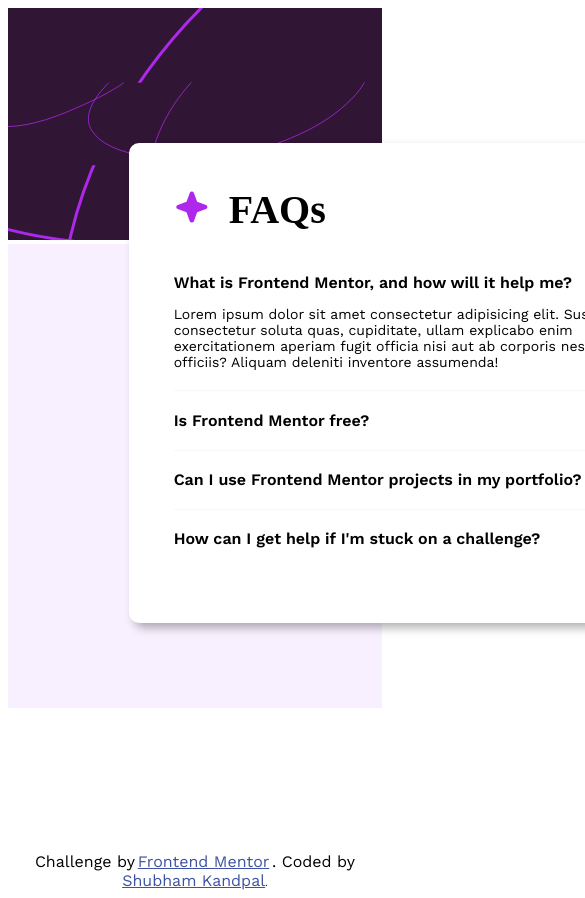
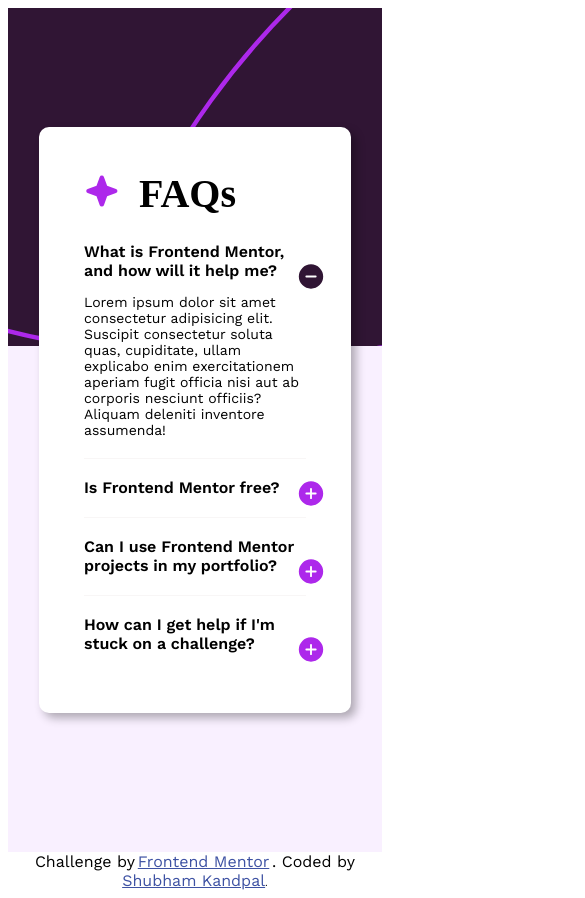
Before and after one commit to Shubham-kpl/faq-accordion-main, a plain HTML site: page index.html in a window 390 px wide. Shown: the top 898 px of the page, 585 px wide, since content can reach past the window. Drawn offline with nearby package versions, Linux system fonts and the light colour scheme; a web font is replaced by a local one.

Commit message:
Responsive touch

```diff
--- a/index.html
+++ b/index.html
@@ -24,11 +24,6 @@
   <body>
     <div class="main">
       <div class="upper">
-        <img
-          src="images/background-pattern-desktop.svg"
-          alt=""
-          class="upper_bg"
-        />
       </div>
 
       <div class="lower"></div>
--- a/style.css
+++ b/style.css
@@ -14,11 +14,18 @@ body hr {
 
 .main {
     height: 100vh;
+    position: relative;
+    display: flex;
+    flex-direction: column;
 }
 
 /* Upper division */
 .upper {
     position: relative;
+    background-image: url(images/background-pattern-desktop.svg);
+    height: 40%;
+    background-repeat: no-repeat;
+    background-size: cover;
 }
 
 .upper_bg {
@@ -27,14 +34,14 @@ body hr {
 
 /* Lower Division */
 .lower {
-    height: 55%;
+    flex-grow: 1;
     background-color: hsl(275, 100%, 97%);
 }
 
 /* Box */
 .box {
-    height: 480px;
-    width: 550px;
+    height: fit-content;
+    width: 35%;
     top: 17%;
     left: 33%;
     border-radius: 10px;
@@ -42,7 +49,7 @@ body hr {
     box-shadow: 5px 5px 10px rgba(0, 0, 0, 0.3);
     background-color: hsl(0, 0%, 100%);
     box-sizing: border-box;
-    padding: 20px 25px 0px 25px;
+    padding: 20px 25px 40px 25px;
 }
 
 .heading {
@@ -105,47 +112,60 @@ svg {
 }
 
 /* Media Query */
-@media screen and (max-width: 580px) {
-    .upper_bg {
-        width: 100%;
-        height: 232px;
-        background-image: url('images/background-pattern-mobile.svg');
-        background-repeat: no-repeat;
-        background-size: cover;
+@media screen and (max-width: 1350px) {
+    .upper {
+        background-image: url(images/background-pattern-desktop.svg);
+        height: 40%;
     }
 
-    .container {
-        padding: 1.5rem;
+    .box {
+        width: 45%;
+        top: 15%;
+        left: 50%;
+        transform: translate(-50%, 0%);
     }
 
-    .faqs-title {
-        margin-right: 1rem;
+    .heading {
+        padding-bottom: 5px;
+    }
+}
+
+@media screen and (max-width: 1100px) {
+    .box {
+        width: 55%;
+    }
+
+}
+
+@media screen and (max-width: 750px) {
+
+    .box {
+        width: 60%;
+    }
+
+}
+
+@media screen and (max-width: 600px) {
+
+    .box {
+        width: 70%;
+    }
+
+    .upper {
+        background-image: url(images/background-pattern-mobile.svg);
+
     }
 }
 
 @media screen and (max-width: 480px) {
-    .header img {
-        width: 30px;
-    }
-
-    .header-title {
-        margin-left: 1.5rem;
-        font-size: 2.5rem;
-        position: relative;
-        bottom: .15rem;
-    }
-
-    .faqs-title {
-        font-size: 1rem;
-    }
-
-    .faqs-content {
-        font-size: 1rem;
+    .box {
+        width: 80%;
     }
 }
 
 @media screen and (max-width: 374px) {
-    .faqs-title {
-        margin: 0;
+
+    .box {
+        width: 90%;
     }
 }
```
Also changed, not shown: 1 other file.
